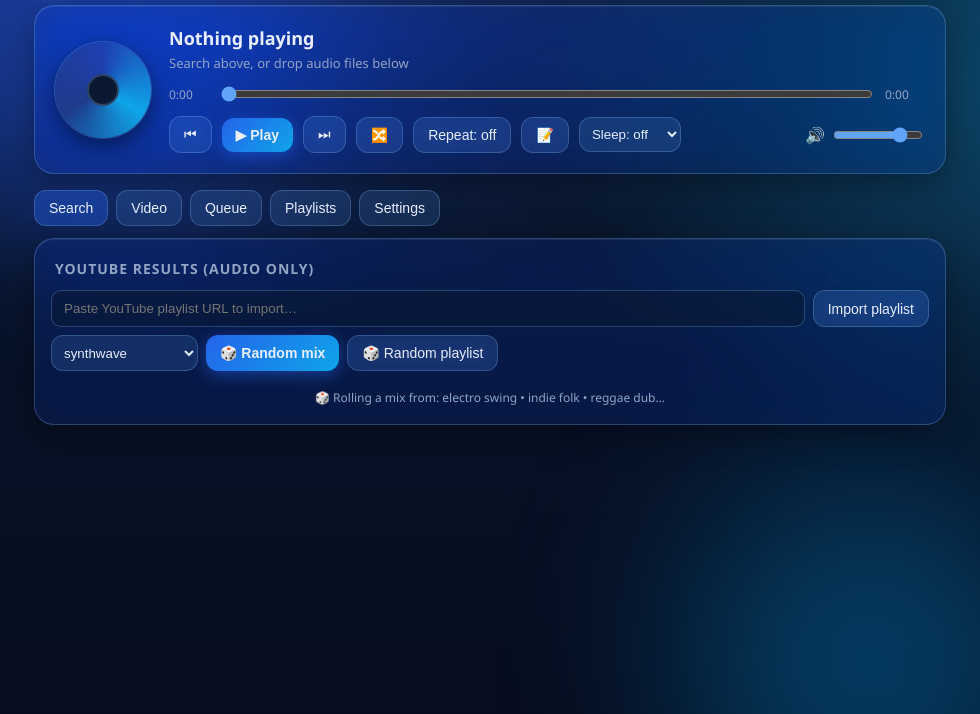
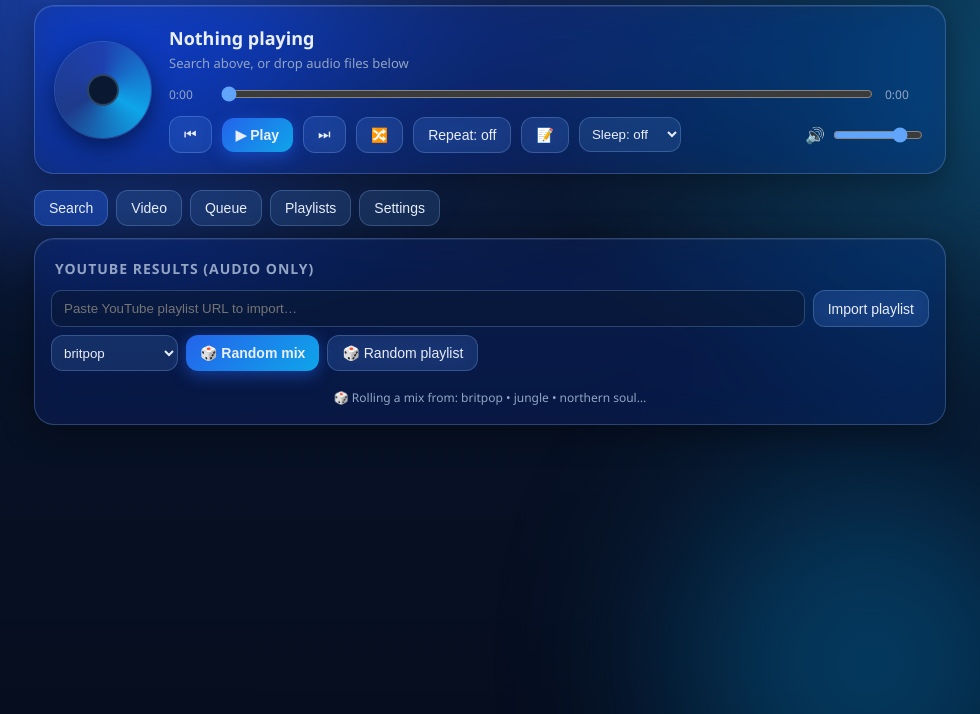
Before and after one commit to StuBlueUK/MintMusic, an Electron app: page index.html in a window 980 px wide. Both pictures are taken after a click on the button "🎲 Random mix". Shown: the part 86-800 px from the top of the page. Drawn offline with Linux system fonts and the light colour scheme; no server answers.

Commit message:
fix: random mix honours selected genre; UK genre list

```diff
--- a/index.html
+++ b/index.html
@@ -65,13 +65,13 @@
       <button class="btn" id="ytPlImport">Import playlist</button>
     </div>
     <div class="rowflex">
-      <select id="genre">
-        <option>synthwave</option><option>lofi hip hop</option><option>jazz bossa nova</option>
-        <option>classical piano</option><option>indie folk</option><option>ambient chill</option>
-        <option>funk soul</option><option>reggae dub</option><option>acoustic rock</option>
-        <option>electro swing</option><option>trip hop</option><option>progressive house</option>
-        <option>motown</option><option>bluegrass</option><option>k-pop</option>
-        <option>afrobeats</option><option>shoegaze</option><option>drum and bass</option>
+      <select id="genre" title="Genre for random mix / random playlist">
+        <option>britpop</option><option>uk garage</option><option>grime</option>
+        <option>drum and bass</option><option>uk hip hop</option><option>northern soul</option>
+        <option>madchester</option><option>shoegaze</option><option>uk folk</option>
+        <option>dubstep</option><option>jungle</option><option>2-tone ska</option>
+        <option>trip hop</option><option>post-punk</option><option>uk indie</option>
+        <option>afroswing</option><option>uk drill</option><option>brit funk</option>
       </select>
       <button class="btn primary" id="randomMix" title="Queue a random mix from random genres">🎲 Random mix</button>
       <button class="btn" id="randomPlaylist" title="Import a random playlist of the selected genre">🎲 Random playlist</button>
--- a/renderer.js
+++ b/renderer.js
@@ -646,13 +646,15 @@ document.addEventListener('keydown', e => {
   }
 });
 
-// ---- random mix: random genres -> keyless search -> shuffled queue ----
-const MIX_GENRES = ['synthwave', 'lofi hip hop', 'jazz bossa nova', 'classical piano', 'indie folk',
-  'ambient chill', 'funk soul', 'reggae dub', 'acoustic rock', 'electro swing', 'trip hop',
-  'progressive house', 'motown', 'bluegrass', 'k-pop', 'afrobeats', 'shoegaze', 'drum and bass'];
+// ---- random mix: selected genre + 2 related -> keyless search -> shuffled queue ----
+const MIX_GENRES = ['britpop', 'uk garage', 'grime', 'drum and bass', 'uk hip hop',
+  'northern soul', 'madchester', 'shoegaze', 'uk folk', 'dubstep', 'jungle',
+  '2-tone ska', 'trip hop', 'post-punk', 'uk indie', 'afroswing', 'uk drill', 'brit funk'];
 document.getElementById('randomMix').onclick = async () => {
   if (!window.mintmusic || !window.mintmusic.searchYouTube) { alert('Player not ready yet.'); return; }
-  const picks = [...MIX_GENRES].sort(() => Math.random() - 0.5).slice(0, 3);
+  const chosen = document.getElementById('genre').value || MIX_GENRES[0];
+  const others = MIX_GENRES.filter(g => g !== chosen).sort(() => Math.random() - 0.5).slice(0, 2);
+  const picks = [chosen, ...others];
   resultsEl.innerHTML = `<div class="hint">🎲 Rolling a mix from: ${escapeHtml(picks.join(' • '))}…</div>`;
   try {
     const all = [];
```
